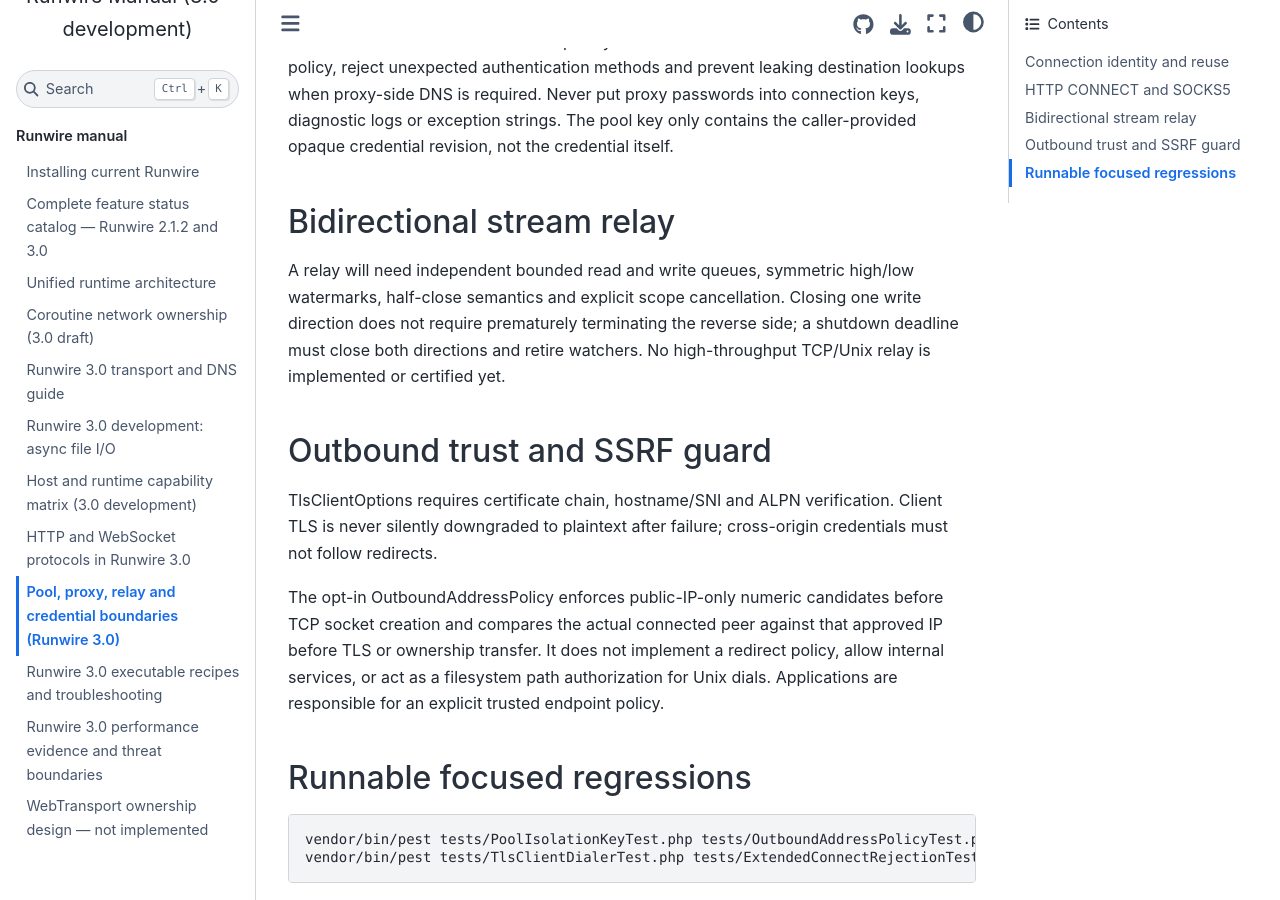
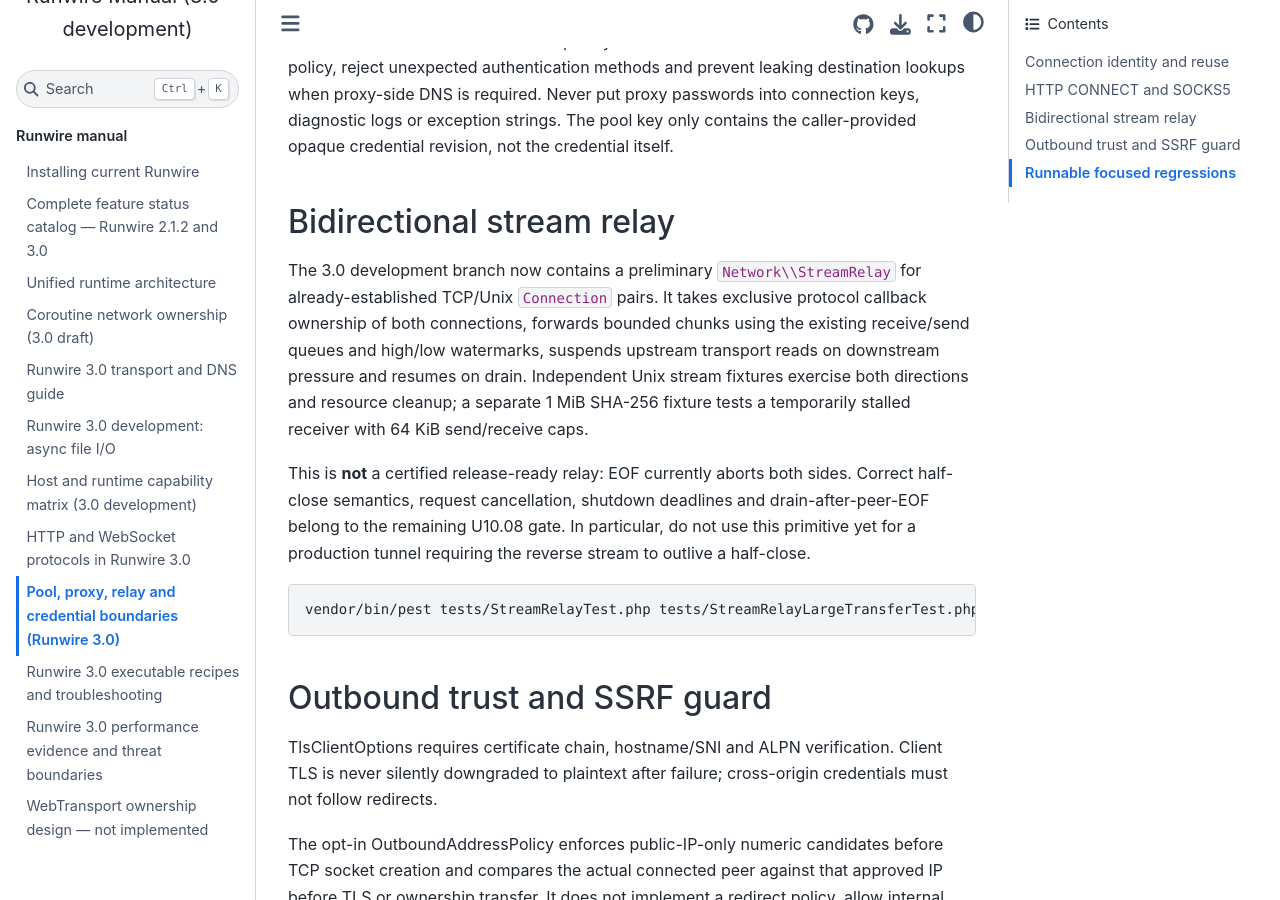
Before and after one commit to infocyph/Runwire, a Sphinx documentation site: the page built from docs/connection-policies-3.0.rst, in a window 1280 px wide and 900 px high, scrolled down 860 px. Built offline with Sphinx 7.4.7 and the Sphinx Book theme 1.1.4, drawn with Linux system fonts in a browser that asks for light colours.

Commit message:
test(network): 1 MiB stalled-peer relay parity and relay capability documentation

```diff
--- a/docs/connection-policies-3.0.rst
+++ b/docs/connection-policies-3.0.rst
@@ -43,12 +43,24 @@
 Bidirectional stream relay
 --------------------------
 
-A relay will need independent bounded read and write queues,
-symmetric high/low watermarks, half-close semantics and explicit
-scope cancellation. Closing one write direction does not require
-prematurely terminating the reverse side; a shutdown deadline must
-close both directions and retire watchers. No high-throughput
-TCP/Unix relay is implemented or certified yet.
+The 3.0 development branch now contains a preliminary
+``Network\\StreamRelay`` for already-established TCP/Unix ``Connection``
+pairs. It takes exclusive protocol callback ownership of both connections,
+forwards bounded chunks using the existing receive/send queues and
+high/low watermarks, suspends upstream transport reads on downstream
+pressure and resumes on drain. Independent Unix stream fixtures exercise
+both directions and resource cleanup; a separate 1 MiB SHA-256 fixture
+tests a temporarily stalled receiver with 64 KiB send/receive caps.
+
+This is **not** a certified release-ready relay: EOF currently aborts
+both sides. Correct half-close semantics, request cancellation,
+shutdown deadlines and drain-after-peer-EOF belong to the remaining
+U10.08 gate. In particular, do not use this primitive yet for a
+production tunnel requiring the reverse stream to outlive a half-close.
+
+.. code-block:: console
+
+   vendor/bin/pest tests/StreamRelayTest.php tests/StreamRelayLargeTransferTest.php
 
 Outbound trust and SSRF guard
 -----------------------------
```
Also changed, not shown: docs/plans/runwire-3.0-unified-runtime-development-plan.md (+2 -0 lines), docs/plans/runwire-3.0-unified-runtime-roadmap.md (+2 -0 lines), 1 other file.
